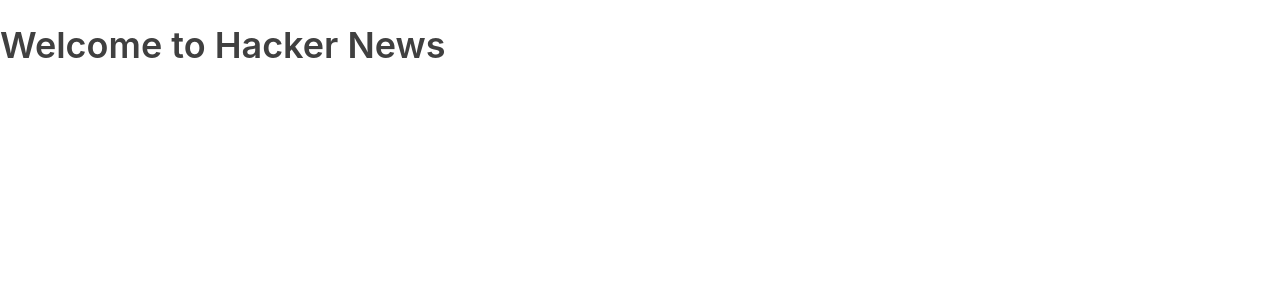
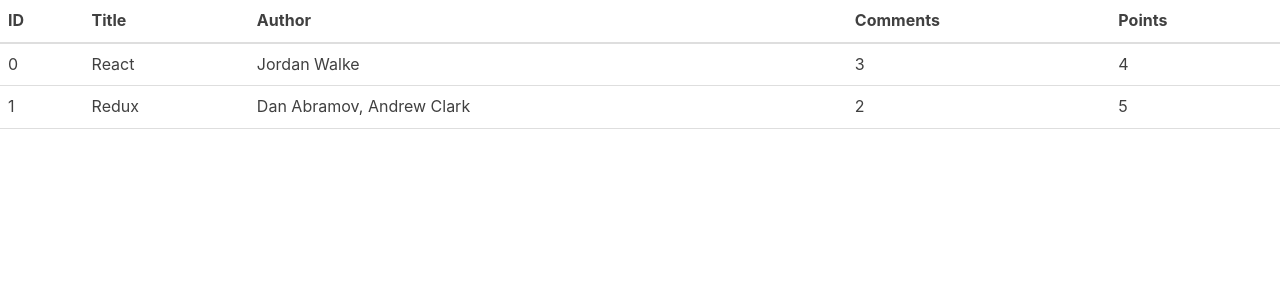
Before and after one commit to kiprutobarno/hackernews-api-react, a React (Create React App) app: page / in a window 1280 px wide. Shown: the top 300 px of the page. Built offline with nearby package versions, Linux system fonts and the light colour scheme.

Commit message:
Using dummy data to simulate the API data

```diff
--- a/src/App.js
+++ b/src/App.js
@@ -1,8 +1,52 @@
 import React, { Component } from "react";
+
+const list = [
+  {
+    title: "React",
+    url: "https://facebook.github.io/react",
+    author: "Jordan Walke",
+    num_comments: 3,
+    points: 4,
+    objectID: 0
+  },
+  {
+    title: "Redux",
+    url: "https://github.com/reactjs/redux",
+    author: "Dan Abramov, Andrew Clark",
+    num_comments: 2,
+    points: 5,
+    objectID: 1
+  }
+];
 
 class App extends Component {
   render() {
-    return <h1>Welcome to Hacker News</h1>;
+    return (
+      <div className="App">
+        <table>
+          <thead>
+            <th>ID</th>
+            <th>Title</th>
+            <th>Author</th>
+            <th>Comments</th>
+            <th>Points</th>
+          </thead>
+          <tbody>
+            {list.map(item => {
+              return (
+                <tr key={item.objectID}>
+                  <td>{item.objectID}</td>
+                  <td>{item.title}</td>
+                  <td>{item.author}</td>
+                  <td>{item.num_comments}</td>
+                  <td>{item.points}</td>
+                </tr>
+              );
+            })}
+          </tbody>
+        </table>
+      </div>
+    );
   }
 }
 
```
